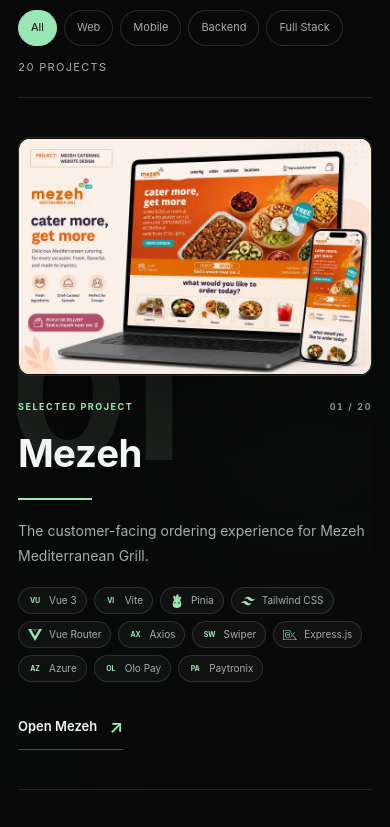
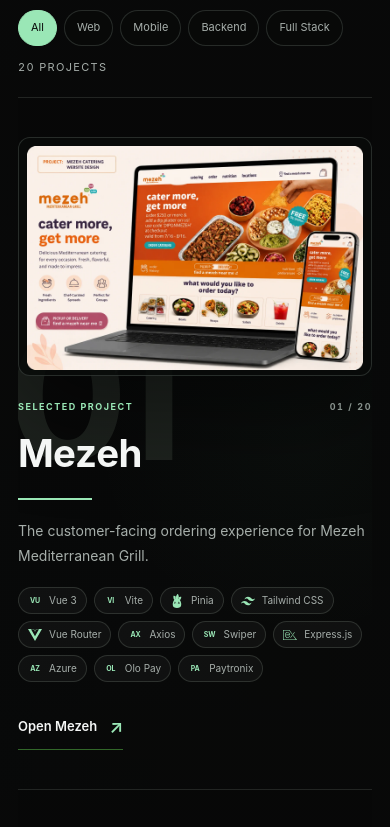
Before and after one commit to Evin-7/portfolio2025, a Next.js app: page / in a window 390 px wide. Shown: the part 2700-3527 px from the top of the page. Built offline with nearby package versions, Linux system fonts and the light colour scheme; no server answers.

Commit message:
style: inset project images inside preview cards

```diff
--- a/src/app/globals.css
+++ b/src/app/globals.css
@@ -1342,13 +1342,14 @@ svg {
   overflow: hidden;
   place-items: center;
   margin: 0;
+  padding: clamp(8px, 1vw, 14px);
   border: 1px solid rgba(205, 224, 208, 0.16);
   border-radius: 18px;
   background: rgba(9, 11, 10, 0.88);
   box-shadow: 0 34px 100px rgba(0, 0, 0, 0.42);
   isolation: isolate;
 }
-.work-feature-image { display: block; width: 100%; height: 100%; border-radius: inherit; object-fit: contain; }
+.work-feature-image { display: block; width: 100%; height: 100%; border-radius: 10px; object-fit: contain; }
 .work-feature-image--cover { object-fit: cover; }
 
 .experience-list {
@@ -1869,7 +1870,8 @@ svg {
   .project-filter { min-height: 36px; padding-inline: 12px; font-size: 11px; }
   .work-feature-list { margin-top: 22px; }
   .work-feature { gap: 24px; padding-block: 39px; }
-  .work-feature-visual { aspect-ratio: 1.48 / 1; border-radius: 12px; }
+  .work-feature-visual { aspect-ratio: 1.48 / 1; border-radius: 12px; padding: 8px; }
+  .work-feature-image { border-radius: 7px; }
   .work-feature-copy { max-width: 100%; }
   .work-feature-eyebrow { margin-bottom: 20px; font-size: 9px; }
   .work-feature-title { font-size: clamp(2.4rem, 7vw, 2.8rem); }
```
